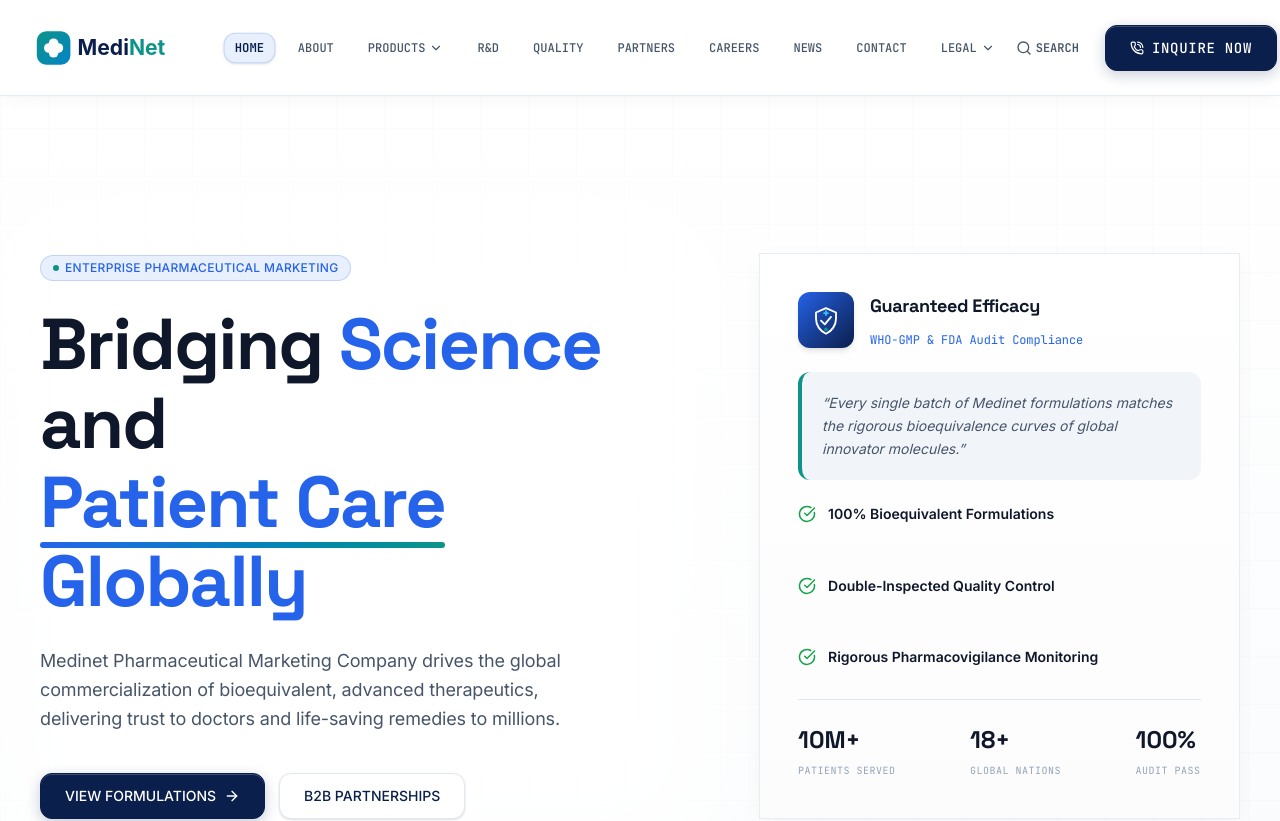
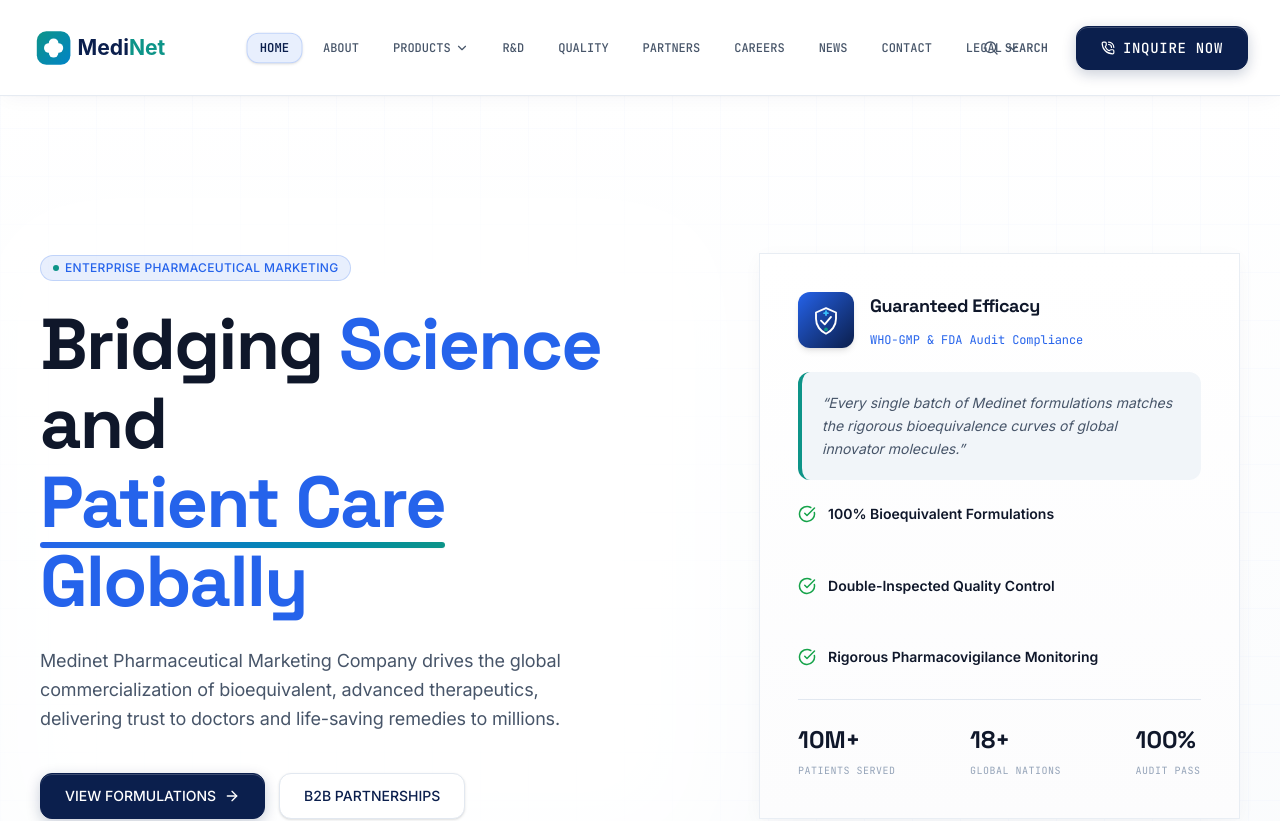
Before and after one commit to synckraftdevelopers-collab/medinet, a Next.js app: page / in a window 1280 px wide. Shown: the top 821 px of the page. Built offline with nearby package versions, Linux system fonts and the light colour scheme.

Commit message:
feat: implement responsive navigation bar, quality assurance page, and global styles

```diff
--- a/src/components/Navbar.tsx
+++ b/src/components/Navbar.tsx
@@ -407,7 +407,7 @@ function Navbar({ currentRoute, navigate }: NavbarProps) {
   };
 
   const getNavItemClass = (isActive: boolean) =>
-    `px-1.5 lg:px-1.5 xl:px-2.5 min-[1440px]:px-3 py-1.5 text-xs font-mono rounded-xl transition-all duration-300 flex items-center justify-center gap-1 focus:outline-none focus-visible:ring-2 focus-visible:ring-[#2563EB] select-none shrink-0 ${
+    `px-2 xl:px-3 py-1.5 text-xs font-mono rounded-xl transition-all duration-300 flex items-center justify-center gap-1 focus:outline-none focus-visible:ring-2 focus-visible:ring-[#2563EB] select-none shrink-0 ${
       isActive
         ? "text-primary bg-secondary/10 border border-secondary/20 shadow-sm font-semibold scale-[1.02]"
         : "text-body font-medium hover:text-secondary hover:bg-secondary/5 border border-transparent relative after:absolute after:bottom-0 after:left-[15%] after:w-[70%] after:h-[2px] after:bg-secondary after:scale-x-0 hover:after:scale-x-100 after:transition-transform after:duration-300 after:origin-center hover:scale-[1.02]"
@@ -562,7 +562,7 @@ function Navbar({ currentRoute, navigate }: NavbarProps) {
         <div className="max-w-[1440px] mx-auto px-4 sm:px-6 md:px-8 lg:px-8 min-[1440px]:px-10 h-full w-full">
           <div className="flex items-center justify-between h-full w-full">
             {/* Logo - Left Column (Equal flex basis for exact desktop centering) */}
-            <div className="flex-1 flex items-center justify-start min-w-0 sm:min-w-max h-full shrink-0">
+            <div className="flex-1 flex items-center justify-start h-full">
               <button
                 onClick={() => navigate("home")}
                 className="flex items-center h-full text-left focus:outline-none focus-visible:ring-2 focus-visible:ring-[#2563EB] rounded-lg hover:opacity-90 transition-opacity"
@@ -583,7 +583,7 @@ function Navbar({ currentRoute, navigate }: NavbarProps) {
             {/* Desktop Navigation - Center Column */}
             <nav
               aria-label="Desktop Navigation Links"
-              className="hidden lg:flex items-center justify-center shrink-0 gap-0.5 lg:gap-1 xl:gap-3 min-[1440px]:gap-5 h-full"
+              className="hidden lg:flex flex-none items-center justify-center gap-1 xl:gap-2 min-[1440px]:gap-4 h-full"
             >
               <button
                 onClick={() => navigate("home")}
@@ -947,10 +947,10 @@ function Navbar({ currentRoute, navigate }: NavbarProps) {
               </div>
             </nav>
             {/* Right Buttons - Right Column (Equal flex basis for exact desktop centering) */}
-            <div className="flex-1 flex items-center justify-end min-w-0 sm:min-w-max gap-1 sm:gap-2.5 xl:gap-4 h-full shrink-0">
+            <div className="flex-1 flex items-center justify-end gap-1.5 sm:gap-3 xl:gap-4 h-full">
               <button
                 onClick={() => setIsSearchOpen(true)}
-                className="p-2 lg:px-2 lg:py-1.5 xl:px-2.5 rounded-xl text-body hover:text-secondary hover:bg-secondary/5 transition-all duration-300 focus:outline-none focus-visible:ring-2 focus-visible:ring-[#2563EB] flex items-center justify-center gap-1 text-xs font-mono font-medium shrink-0"
+                className="h-[36px] lg:h-[40px] px-2 lg:px-3 rounded-xl text-body hover:text-secondary hover:bg-secondary/5 transition-all duration-300 focus:outline-none focus-visible:ring-2 focus-visible:ring-[#2563EB] flex items-center justify-center gap-1.5 text-xs font-mono font-medium shrink-0 my-auto"
                 aria-label="Search products"
                 aria-haspopup="dialog"
                 title="Search Products (Ctrl+K)"
@@ -972,7 +972,7 @@ function Navbar({ currentRoute, navigate }: NavbarProps) {
                     setIsEnquiryOpen(true);
                   }
                 }}
-                className="utility-button-primary hidden md:inline-flex py-2 px-3.5 lg:py-2 lg:px-4 xl:py-2.5 xl:px-5 my-auto shrink-0 text-xs font-mono tracking-wider font-semibold shadow-sm hover:shadow-md transition-all duration-300 focus:outline-none focus-visible:ring-2 focus-visible:ring-[#2563EB] focus-visible:ring-offset-2"
+                className="utility-button-primary hidden md:inline-flex h-[36px] lg:h-[40px] px-4 xl:px-5 my-auto items-center justify-center gap-1.5 shrink-0 text-xs font-mono tracking-wider font-semibold shadow-sm hover:shadow-md transition-all duration-300 focus:outline-none focus-visible:ring-2 focus-visible:ring-[#2563EB] focus-visible:ring-offset-2 rounded-xl"
               >
                 <PhoneCall className="w-3.5 h-3.5" />
                 INQUIRE NOW
@@ -1014,7 +1014,7 @@ function Navbar({ currentRoute, navigate }: NavbarProps) {
               initial={{ x: "100%", opacity: 0 }}
               animate={{ x: 0, opacity: 1 }}
               exit={{ x: "100%", opacity: 0 }}
-              transition={{ duration: 0.35, ease: [0.32, 0.72, 0, 1] }}
+              transition={{ duration: 0.4, ease: [0.22, 1, 0.36, 1] }}
               className="lg:hidden fixed inset-0 w-full h-[100dvh] bg-[#FFFFFF] z-[9999] flex flex-col overflow-hidden shadow-2xl"
               role="dialog"
               aria-modal="true"
@@ -1029,7 +1029,7 @@ function Navbar({ currentRoute, navigate }: NavbarProps) {
                 </div>
                 <button
                   onClick={() => setIsMobileMenuOpen(false)}
-                  className="p-3 hover:bg-[#F1F5F9] active:bg-[#E2E8F0] rounded-2xl text-[#0F172A] hover:text-[#2563EB] transition-all min-h-[48px] min-w-[48px] flex items-center justify-center focus:outline-none focus-visible:ring-2 focus-visible:ring-[#2563EB]"
+                  className="p-3 hover:bg-[#F1F5F9] active:bg-[#E2E8F0] rounded-2xl text-[#0F172A] hover:text-[#2563EB] hover:rotate-90 transition-all duration-300 min-h-[48px] min-w-[48px] flex items-center justify-center focus:outline-none focus-visible:ring-2 focus-visible:ring-[#2563EB]"
                   aria-label="Close menu"
                 >
                   <X className="w-7 h-7" />
--- a/src/components/pages/Quality.tsx
+++ b/src/components/pages/Quality.tsx
@@ -273,7 +273,7 @@ export default function Quality() {
               href="#contact?subject=pve&section=contact-form"
               role="button"
               aria-label="Report Adverse Event - Open Pharmacovigilance ADR Form"
-              className="utility-button-primary px-6 py-3.5 shrink-0 min-h-[48px] cursor-pointer"
+              className="utility-button-primary px-6 py-3.5 shrink-0 min-h-[48px] cursor-pointer group/btn"
             >
               Report Adverse Event
               <FileWarning className="w-4 h-4 text-white group-hover/btn:scale-110 transition-transform duration-300" />
--- a/src/index.css
+++ b/src/index.css
@@ -45,7 +45,12 @@
 @layer base {
   html {
     scroll-behavior: smooth !important;
-    scroll-padding-top: 104px !important;
+    scroll-padding-top: 110px !important;
+  }
+
+  /* Global scroll offset for all sections to prevent sticky header overlap */
+  section[id], div[id], h1[id], h2[id], h3[id] {
+    scroll-margin-top: 110px;
   }
 
   body {
```
